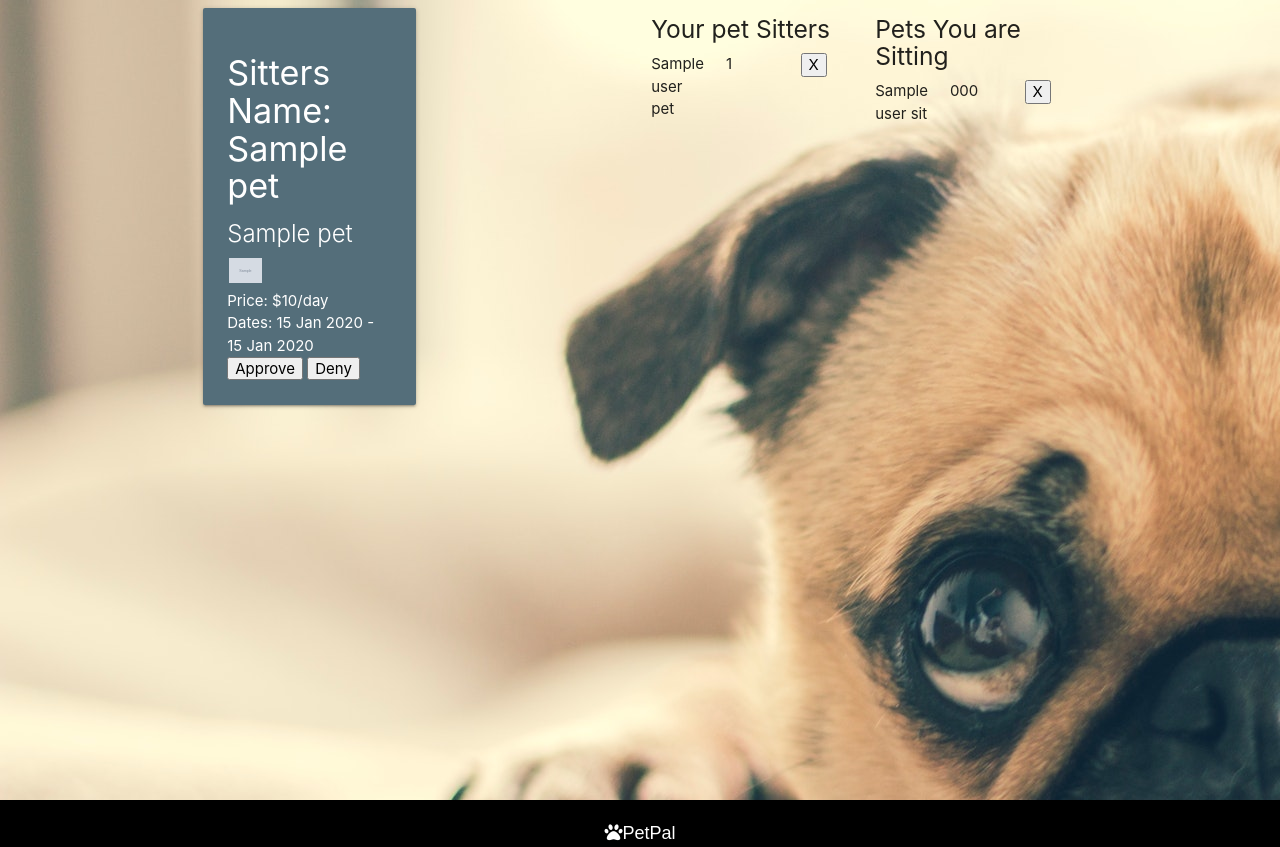
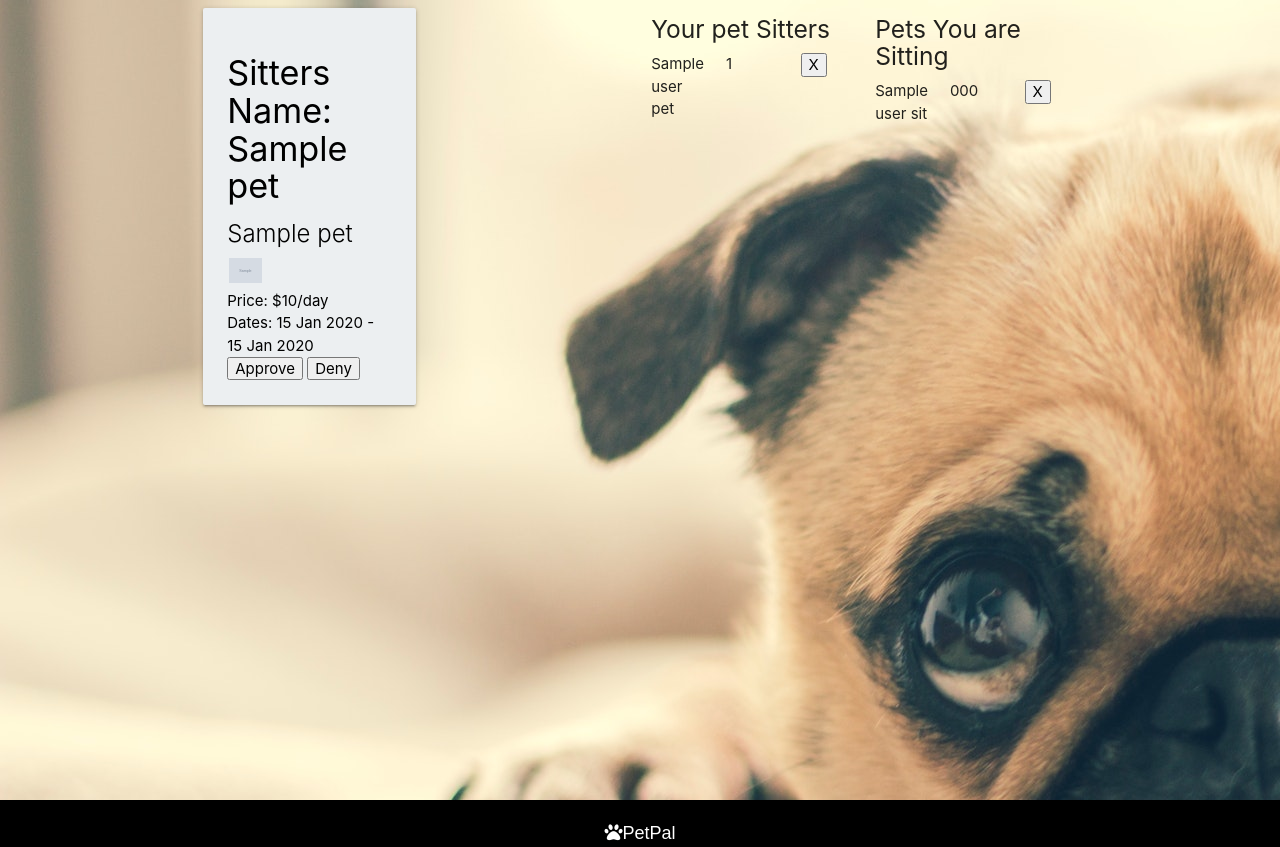
Before and after one commit to babco1kr/PetPals, a Node project: template views/requests.handlebars in a window 1280 px wide. Shown: the part 64-911 px from the top of the page. Run offline with Node 20 templates, Linux system fonts and the light colour scheme; the template is opened without the code that fills it: most values are stand-ins (such as "Sample title", 1, 10 or a date in 2020); grey boxes marked "Sample" are stand-in pictures; some libraries are stand-ins or nearby versions.

Commit message:
corrected card/text color

```diff
--- a/views/requests.handlebars
+++ b/views/requests.handlebars
@@ -5,8 +5,8 @@
 <div class = "row">
 <div class = "col s6">
 {{#each pets}}
-      <div class="card blue-grey darken-1">
-        <div class="card-content white-text">
+      <div class="card blue-grey lighten-5">
+        <div class="card-content black-text">
           <h4>Sitters Name: {{this.requestName}}</h4>
           <span class="card-title">{{this.petName}}</span>
           <div><img class="petimage" src="{{this.pictureLink}}"></div>
```
